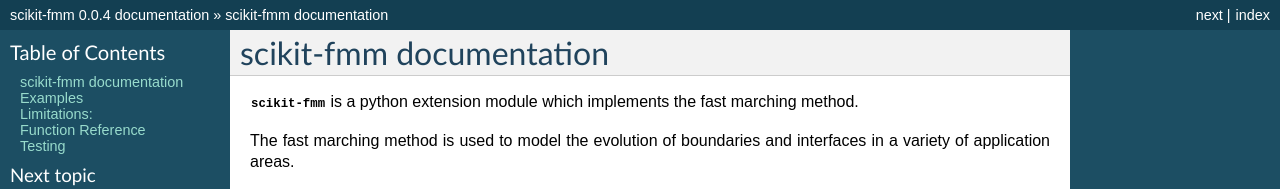
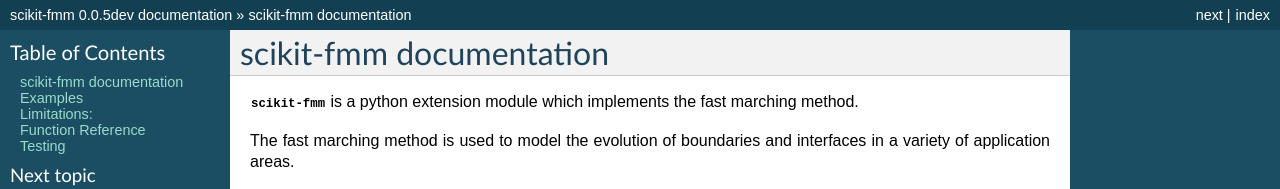
Before and after one commit to scikit-fmm/scikit-fmm, a Sphinx documentation site: the page built from doc/index.rst, in a window 1280 px wide and 900 px high. Shown: the top 189 px of the window. Built offline with Sphinx 7.4.7, drawn with Linux system fonts in a browser that asks for light colours; formulas are drawn with MathJax 3; some of the changed text lies outside the part shown.

Commit message:
Updated version number to 0.0.5dev for trunk development

```diff
--- a/doc/conf.py
+++ b/doc/conf.py
@@ -70,9 +70,9 @@ copyright = u'2012, the scikit-fmm team'
 # built documents.
 #
 # The short X.Y version.
-version = '0.0.4'
+version = '0.0.5dev'
 # The full version, including alpha/beta/rc tags.
-release = '0.0.4'
+release = '0.0.5dev'
 
 # The language for content autogenerated by Sphinx. Refer to documentation
 # for a list of supported languages.
--- a/setup.py
+++ b/setup.py
@@ -7,7 +7,7 @@ DISTNAME         = "scikit-fmm"
 DESCRIPTION      = "An extension module implimenting the fast marching method"
 MAINTAINER       = "Jason Furtney"
 MAINTAINER_EMAIL = "jkfurtney@gmail.com"
-VERSION          = "0.0.4"
+VERSION          = "0.0.5dev"
 URL              = 'https://github.com/scikit-fmm/'
 LICENSE          = 'BSD'
 KEYWORDS         = "fast marching method, Eikonal equation, interface, boundary"
--- a/skfmm/__init__.py
+++ b/skfmm/__init__.py
@@ -86,7 +86,7 @@ Version History:
 :Copyright: Copyright 2012 The scikit-fmm team.
 :License: BSD-style license. See LICENSE.txt in the scipy source directory.
 """
-__version__ = "0.0.4"
+__version__ = "0.0.5dev"
 __docformat__ = 'restructuredtext'
 
 from pfmm import distance, travel_time, extension_velocities
```
